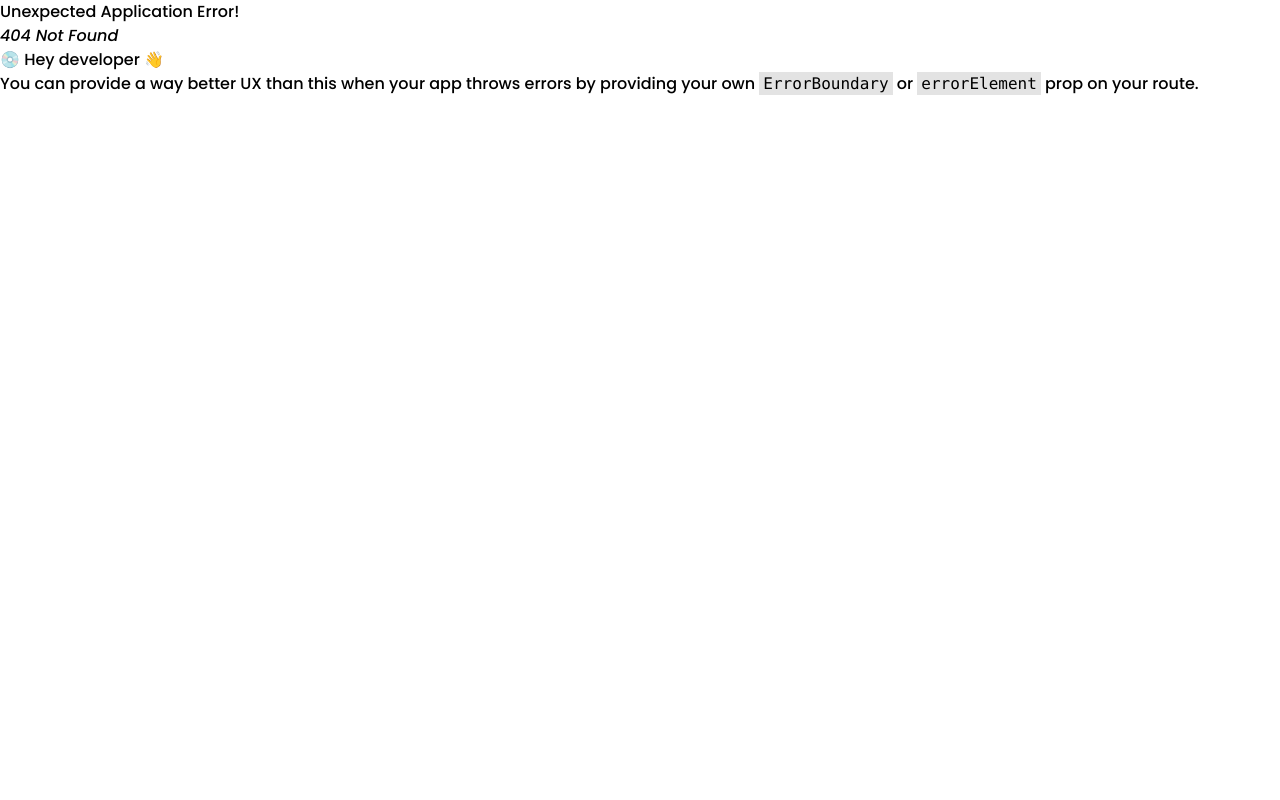
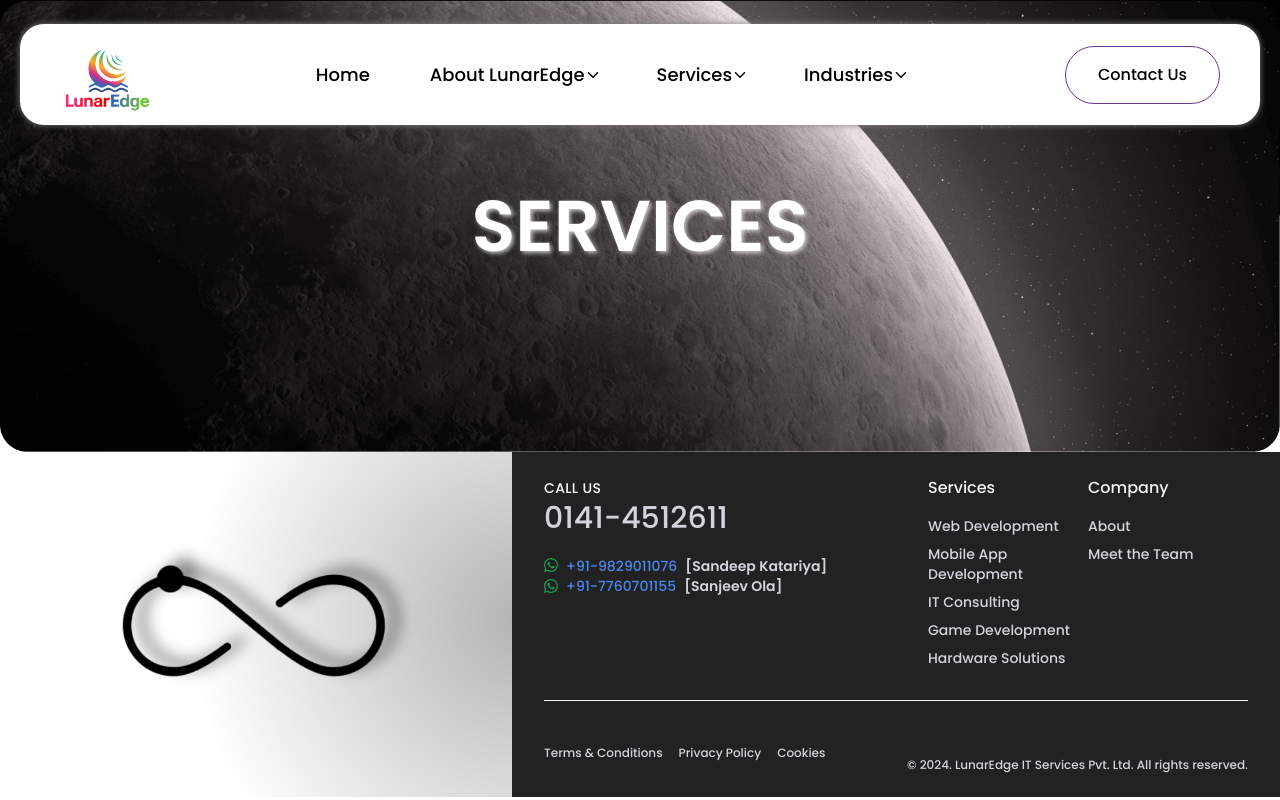
Before and after one commit to lunaredgepvtltd/LunarEdge, a React (Create React App) app in the folder frontend/: page /services in a window 1280 px wide. Before the commit this address had no page. Built offline with nearby package versions, Linux system fonts and the light colour scheme; a web font is replaced by a local one.

Commit message:
service component created

```diff
--- a/frontend/public/index.html
+++ b/frontend/public/index.html
@@ -6,7 +6,7 @@
   <link rel="icon" href="%PUBLIC_URL%/favicon.ico" />
   <meta name="viewport" content="width=device-width, initial-scale=1.0">
   <meta name="theme-color" content="#000000" />
-  <meta name="description" content="Web site created using create-react-app" />
+  <meta name="description" content="https://lunaredge.in/" />
   <link rel="apple-touch-icon" href="%PUBLIC_URL%/favicon.ico" />
     <!-- google site verification           -->
   <meta name="google-site-verification" content="4mcTnebQrVk1Jlr2RBxyQ_j4WmOTlXFom-yrzeOetLs" />
--- /dev/null
+++ b/frontend/src/pages/Services.jsx
@@ -0,0 +1,15 @@
+import React from "react";
+import bgServices from "../assets/bgServices.png";
+
+const Services = () => {
+  return (
+    <div className="relative w-full ">
+      <img src={bgServices} alt="Services Background" className="w-full h-auto" />
+      <div className="absolute inset-0 flex items-center justify-center">
+        <p className="text-white text-7xl font-semibold text-shadow-md-white">SERVICES</p>
+      </div>
+    </div>
+  );
+};
+
+export default Services;
```
Also changed, not shown: frontend/src/routes/index.js (+7 -0 lines), frontend/src/assets/bgServices.png (added).
